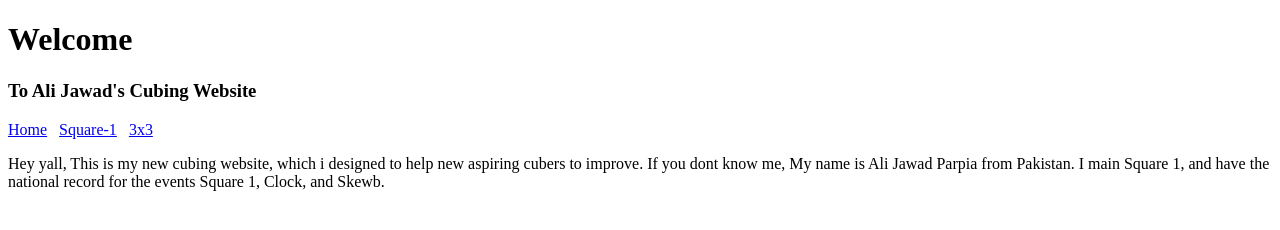
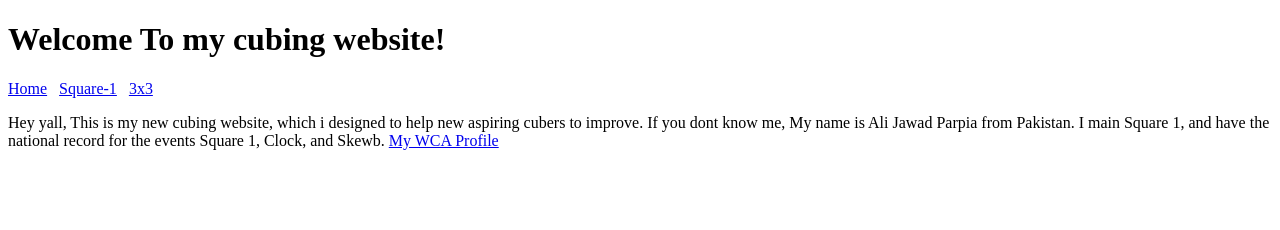
Before and after one commit to Techycubes/cubing_website, a plain HTML site: page index.html in a window 1280 px wide. Drawn offline with Linux system fonts and the light colour scheme.

Commit message:
Update index.html

```diff
--- a/index.html
+++ b/index.html
@@ -5,12 +5,11 @@
 <meta charset="utf-8">
 </head>
 <body>
-<h1>Welcome</h1>
-<h3>To Ali Jawad's Cubing Website</h3>
+<h1>Welcome To my cubing website!</h1>
 <nav><a href="index.html">Home</a> &nbsp; <a href="squareone.html">Square-1</a> &nbsp; <a href="3x3.html">3x3</a> &nbsp; </nav>
 <p>Hey yall, This is my new cubing website, which i designed to help new aspiring cubers to improve. If you dont
     know me, My name is Ali Jawad Parpia from Pakistan. I main Square 1, and have the national record for the events Square 1, Clock, and Skewb.
-
+    <a href="www.worldcubeassociation.com">My WCA Profile</a>
 </p>
 </body>
 </html>
```
